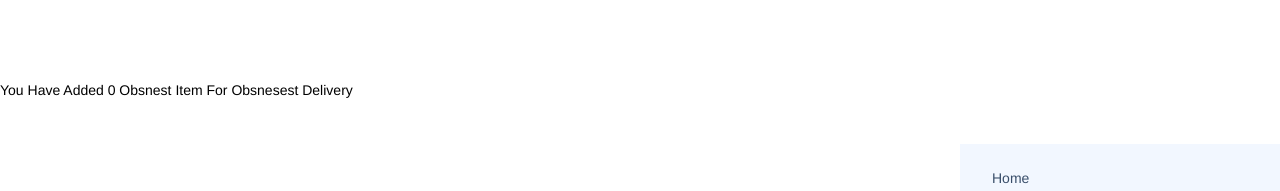
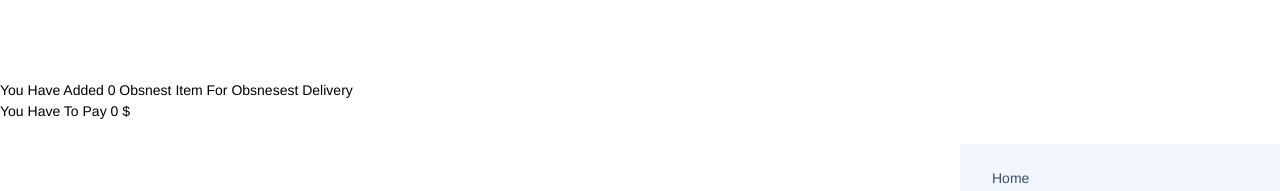
Before and after one commit to sadakatsrabon/Obsnest-MarketPlace, a React (Vite) app: page /dashboard/mycart in a window 1280 px wide. Shown: the top 191 px of the page. Built offline with nearby package versions, Linux system fonts and the light colour scheme; no server answers; sample sign-in values are in the browser's storage.

Commit message:
Added reduce function to showing a total consumption for price

```diff
--- a/src/pages/DashBoard/dashboardPage/MyCart.jsx
+++ b/src/pages/DashBoard/dashboardPage/MyCart.jsx
@@ -2,9 +2,12 @@ import useCart from "../../../components/hooks/useCart";
 
 const MyCart = () => {
     const [cart] = useCart();
+    // Calculate Total Price Using Reduce Function.
+    const accumulator = cart.reduce((sum, item) => item.price + sum, 0);
     return (
         <div>
             <h2>You Have Added {cart.length} Obsnest Item For Obsnesest Delivery</h2>
+            <h2>You Have To Pay {accumulator} $</h2>
         </div>
     );
 };
```
Also changed, not shown: src/index.css (+8 -0 lines).
